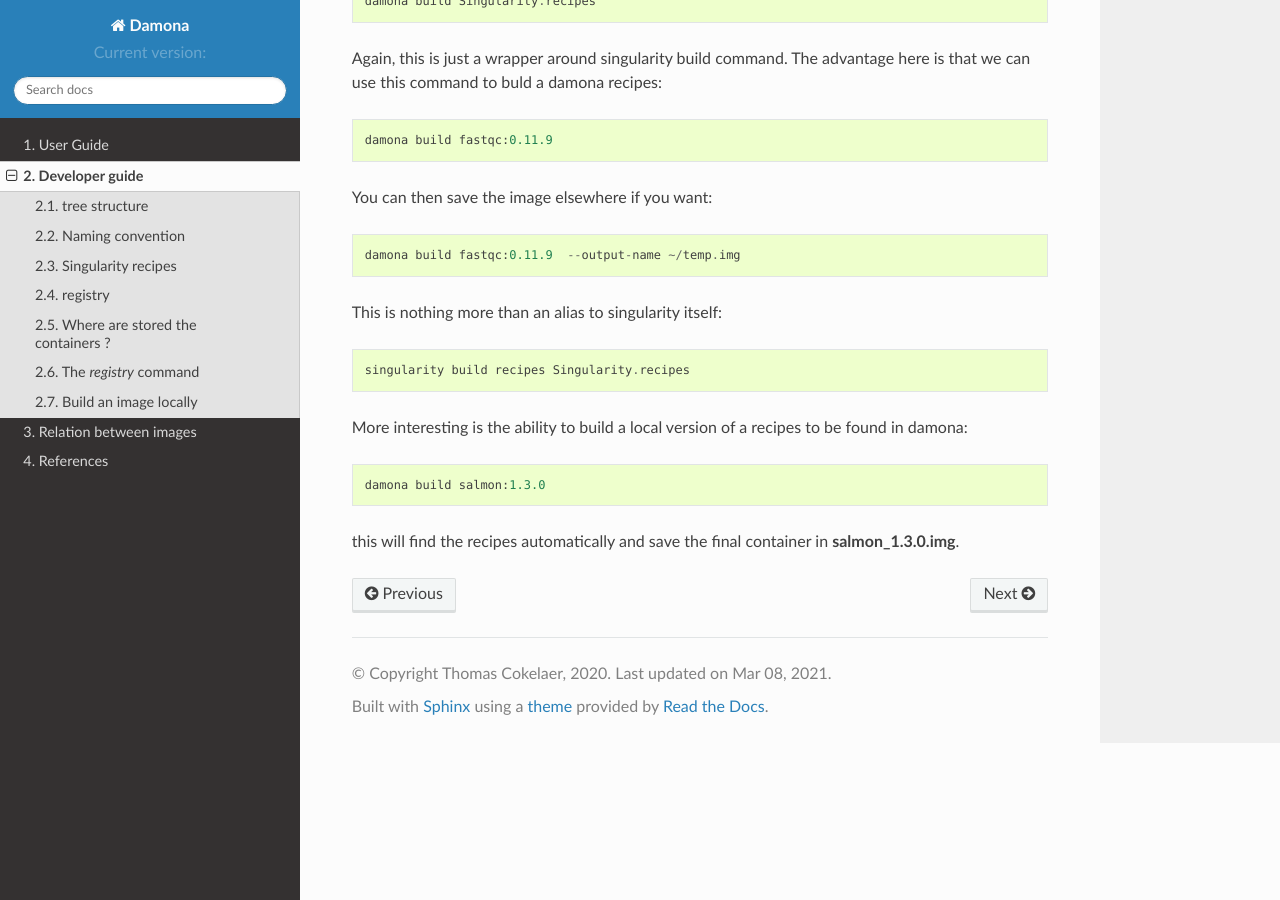
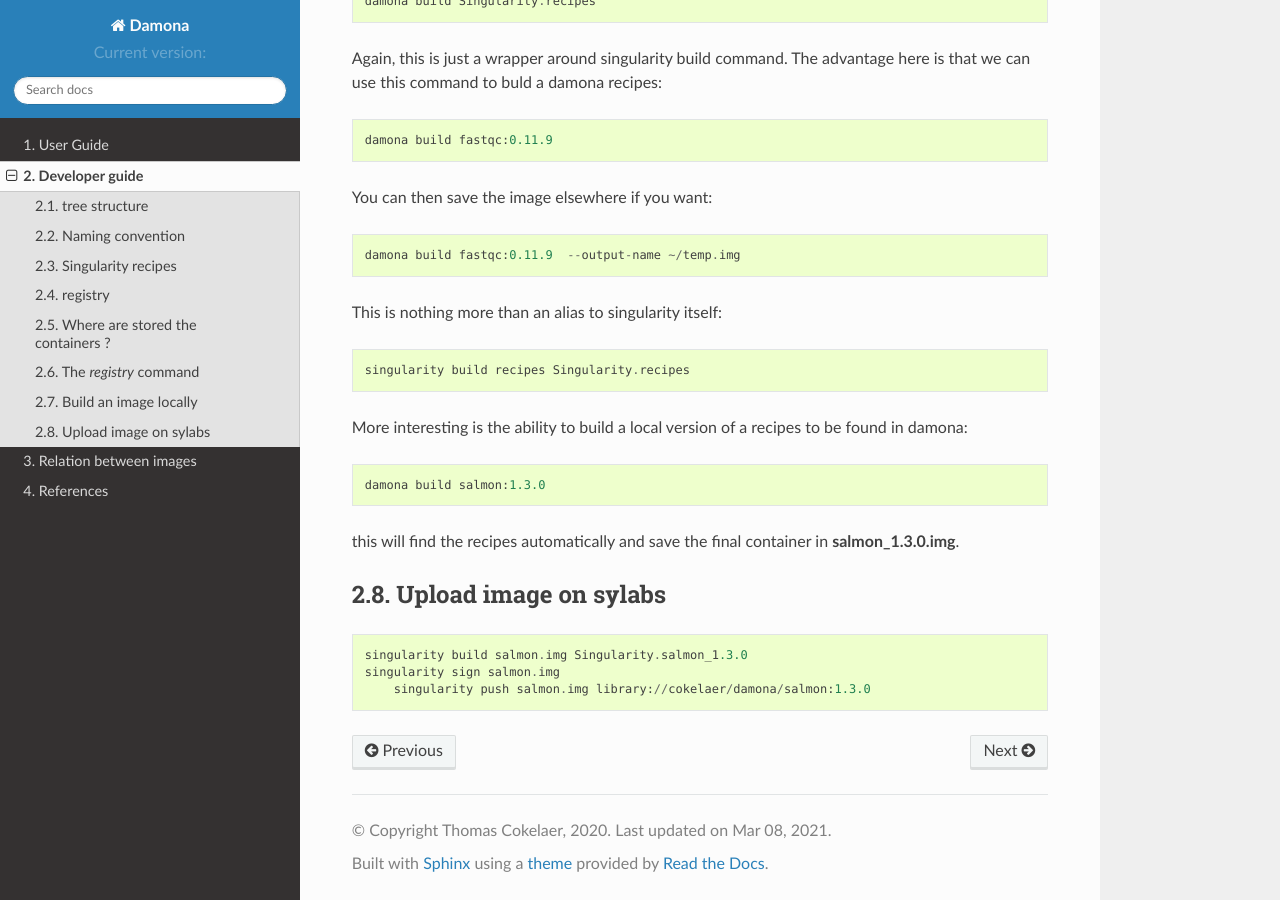
Before and after one commit to cokelaer/damona, a Sphinx documentation site: the page built from doc/dev.rst, in a window 1280 px wide and 900 px high, scrolled down 3169 px. Built offline with Sphinx 7.4.7 and the Read the Docs theme 2.0.0, drawn with Linux system fonts in a browser that asks for light colours; formulas are drawn with MathJax 3; the version number could not be read and is left out.

Commit message:
update doc

```diff
--- a/doc/dev.rst
+++ b/doc/dev.rst
@@ -159,3 +159,13 @@ found in damona::
 
 this will find the recipes automatically and save the final container in
 **salmon_1.3.0.img**.
+
+
+Upload image on sylabs
+----------------------
+
+::
+
+    singularity build salmon.img Singularity.salmon_1.3.0
+    singularity sign salmon.img
+	singularity push salmon.img library://cokelaer/damona/salmon:1.3.0
```
